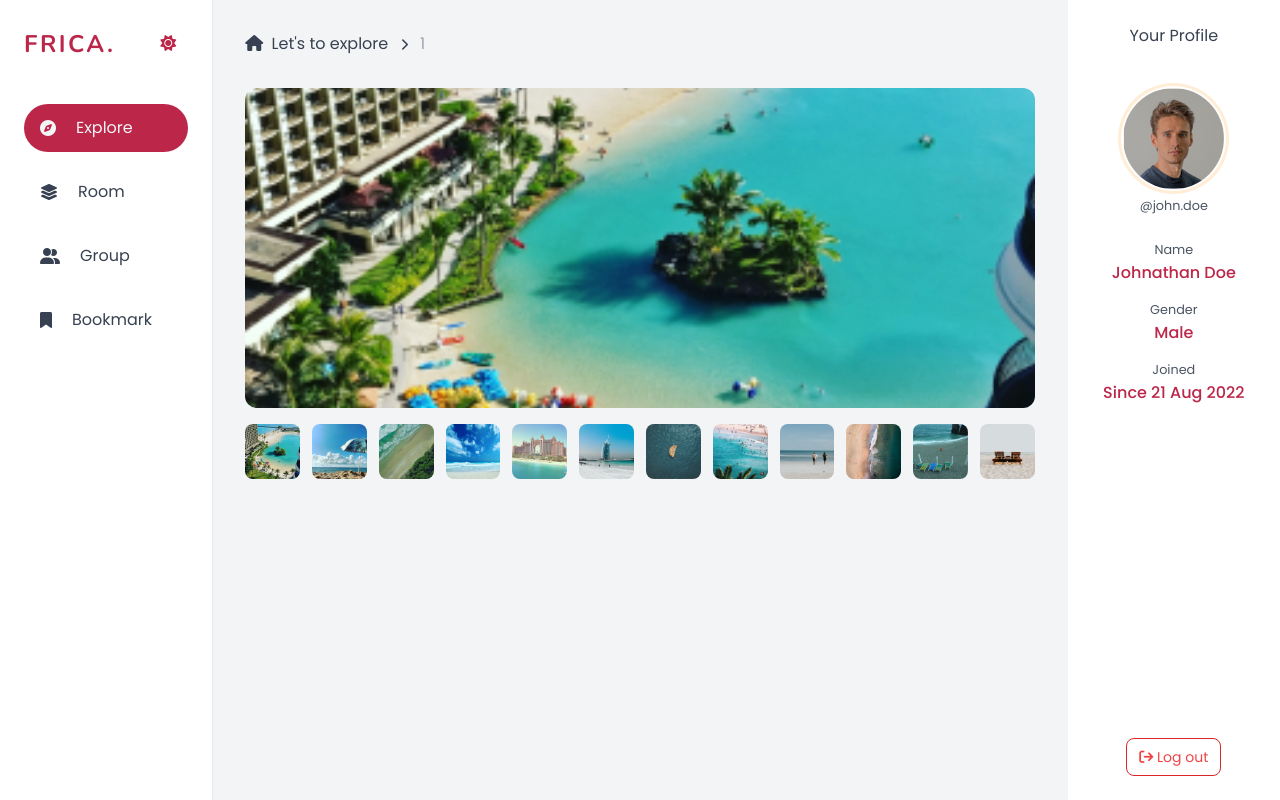
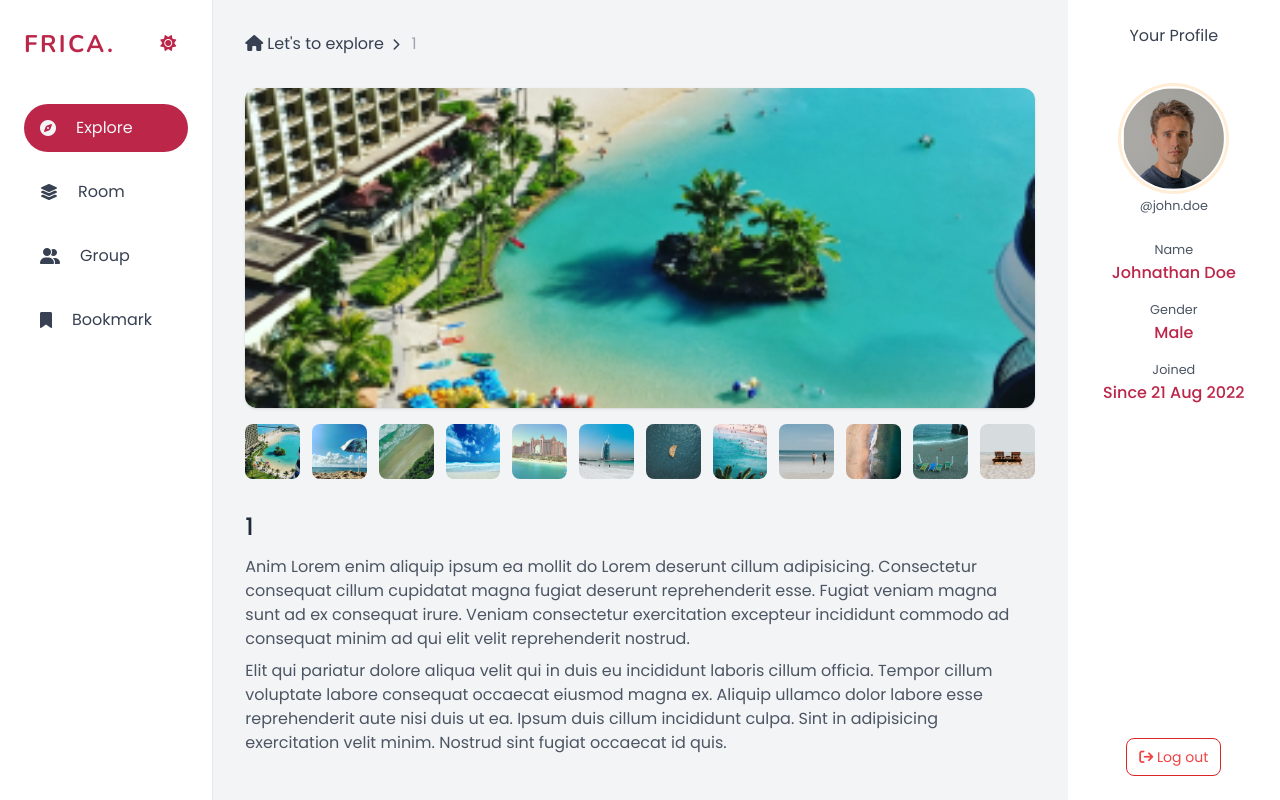
Before and after one commit to or-abdillh/frica, a Vue app: page /vacation/1 in a window 1280 px wide. Built offline with nearby package versions, Linux system fonts and the light colour scheme.

Commit message:
Update vacation detail page

```diff
--- a/src/App.vue
+++ b/src/App.vue
@@ -1,25 +1,19 @@
 <template>
-  <!-- <main class="bg-gray-50 dark:bg-slate-300 min-h-screen">
-    <main class="w-full md:w-11/12 md:mx-auto p-5">
-      <router-view></router-view>
-    </main>
-  </main> -->
   <!-- main layout -->
   <main class="flex">
-
+    <!-- profile, notification, and etc -->
+    <Header class="md:hidden"></Header>
     <!-- navigation on side -->
     <section class="md:w-3/12 lg:w-2/12">
       <MainNavigation></MainNavigation>
     </section>
     <!-- end of navigation on side -->
-
     <!-- main content -->
     <main class="w-full md:w-7/12 lg:w-8/12 bg-gray-100 dark:bg-slate-800 min-h-screen py-16 md:py-0">
       <!-- end of breadcrumb -->
       <router-view></router-view>
     </main>
     <!-- end main content -->
-
     <!-- user profile on side -->
     <section class="hidden md:block md:w-3/12 lg:w-2/12">
       <AsideProfileVue></AsideProfileVue>
@@ -34,6 +28,7 @@
 
 import MainNavigation from '@component/base/MainNavigation.vue'
 import AsideProfileVue from '@component/base/AsideProfile.vue'
-import Breadcrumb from '@component/base/Breadcrumb.vue'
+import Header from '@component/base/Header.vue'
+
 
 </script>
--- a/src/components/Galleries.vue
+++ b/src/components/Galleries.vue
@@ -2,12 +2,12 @@
     <!-- wrapper -->
     <main>
         <!-- Main poster -->
-        <section class="w-full duration-300 p-[10rem] rounded-xl bg-cover bg-center bg-no-repeat mb-4" :style="`background-image: url('${ currentPoster }')`"></section>
+        <section class="w-full duration-300 p-[10rem] shadow rounded-xl bg-cover bg-center bg-no-repeat mb-4" :style="`background-image: url('${ currentPoster }')`"></section>
         <!-- thumbnails -->
-        <section class="flex gap-3 w-full">
+        <section class="flex overflow-x-scroll no-ruler gap-3 w-full">
             <template v-for="thumb in 12" :key="thumb">
                 <button @click="changePoster(thumb)"
-                    class="relative rounded-lg overflow-hidden w-2/12">
+                    class="relative rounded-lg overflow-hidden min-w-[20%] md:min-w-[5%] active:scale-95 duration-300">
                     <img :src="`/img/vacations/vacation-${ thumb }.png`" alt="">
                     <!-- layer hovering -->
                     <section class="bg-none opacity-0 hover:opacity-100 inset-0 bg-gray-800 backdrop-blur text-gray-200 duration-300 absolute bg-opacity-70 grid place-items-center">
--- a/src/components/base/Breadcrumb.vue
+++ b/src/components/base/Breadcrumb.vue
@@ -4,7 +4,7 @@
             <li class="text-gray-700">
                 <router-link to="/">
                     <i class="fa-solid fa-home mr-1"></i>
-                    Let's to explore
+                    <span class="hidden md:inline">Let's to explore</span>
                 </router-link>
                 <i class="fa-solid fa-chevron-right text-xs ml-2"></i>
             </li>
--- a/src/pages/index.vue
+++ b/src/pages/index.vue
@@ -9,7 +9,7 @@
                 </h1>
             </section>
             <!-- profile, notification, and etc -->
-            <Header></Header>
+            <Header class="hidden md:block"></Header>
         </section>
         <!-- popular place -->
         <section class="mb-6">
--- a/src/pages/vacation/index.vue
+++ b/src/pages/vacation/index.vue
@@ -2,12 +2,22 @@
     <Breadcrumb></Breadcrumb>
     <main class="container">
         <Galleries></Galleries>
+        <section class="mt-8 text-gray-600">
+            <!-- title -->
+            <h1 class="text-2xl font-medium text-gray-800 mb-3">{{ Vacation.extractSlug( $route.params.slug || 'random-slug' ) }}</h1>
+            <!-- description -->
+            <p class="mb-2">Anim Lorem enim aliquip ipsum ea mollit do Lorem deserunt cillum adipisicing. Consectetur consequat cillum cupidatat magna fugiat deserunt reprehenderit esse. Fugiat veniam magna sunt ad ex consequat irure. Veniam consectetur exercitation excepteur incididunt commodo ad consequat minim ad qui elit velit reprehenderit nostrud.</p>
+            <p>Elit qui pariatur dolore aliqua velit qui in duis eu incididunt laboris cillum officia. Tempor cillum voluptate labore consequat occaecat eiusmod magna ex. Aliquip ullamco dolor labore esse reprehenderit aute nisi duis ut ea. Ipsum duis cillum incididunt culpa. Sint in adipisicing exercitation velit minim. Nostrud sint fugiat occaecat id quis.</p>
+        </section>
     </main>
 </template>
 
 <script setup>
 
+import { useVacation } from '@/stores/vacation'
 import Galleries from '@/components/Galleries.vue'
 import Breadcrumb from '@/components/base/Breadcrumb.vue'
 
+const Vacation = useVacation()
+
 </script>
--- a/src/stores/vacation/actions.js
+++ b/src/stores/vacation/actions.js
@@ -12,9 +12,24 @@ const actions = {
         return results
     },
 
+    generateSlug(string = 'Vacation Title') {
+        return string.toLowerCase().split(' ').join('-')
+    },
+
     getSlug(id) {
-        return this.vacations
-            .filter( vacation => vacation.id === id )[0].title.toLowerCase().split(' ').join('-')
+        return this.generateSlug(
+            this.vacations.filter( vacation => vacation.id === id )[0].title
+        )
+    },
+
+    extractSlug(slug) {
+        return slug.split('-')
+            .map( words => {
+                let wordSplit = words.split('')
+                wordSplit[0] = wordSplit[0].toUpperCase()
+                return wordSplit.join('')
+            })
+            .join(' ')
     }
 }
 
--- a/src/stores/vacation/index.js
+++ b/src/stores/vacation/index.js
@@ -8,7 +8,7 @@ export const useVacation = defineStore('vacation', {
                 { id: 1, title: 'New Batakan Beach', location: 'Pelaihari', category: 'Beach' },
                 { id: 2, title: 'Pasar Apung Muara Kuin', location: 'Banjarmasin', category: 'River' },
                 { id: 3, title: 'Pulau Kembang', location: 'Barito Kuala', category: 'Island' },
-                { id: 4, title: 'Taman Siring Sungai Martapura ', location: 'Martapura', category: 'Garden' },
+                { id: 4, title: 'Taman Siring Sungai Martapura', location: 'Martapura', category: 'Garden' },
                 { id: 5, title: 'Taman Maskot', location: 'Banjarmasin', category: 'Garden' },
                 { id: 6, title: 'Arung Jeram Sungai Amandit', location: 'Hulu Sungai Selatan', category: 'River' },
                 { id: 7, title: 'Pantai Jodoh', location: 'Banjarmasin', category: 'Beach' },
```
